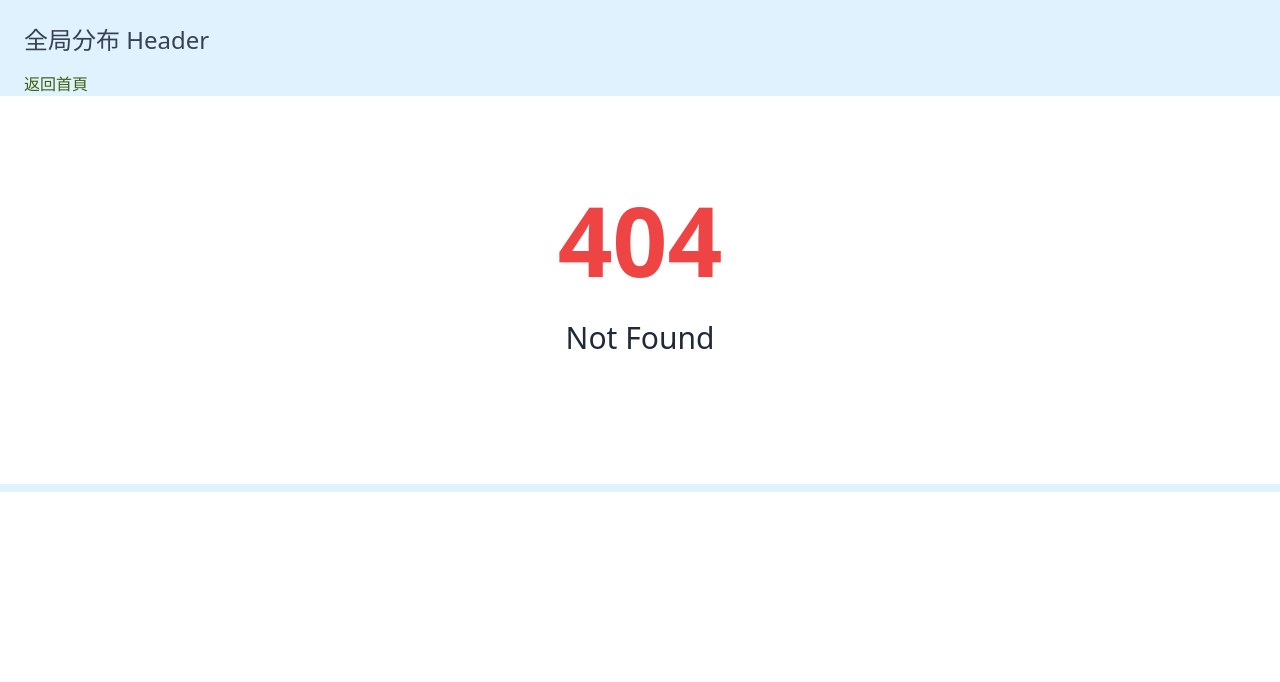
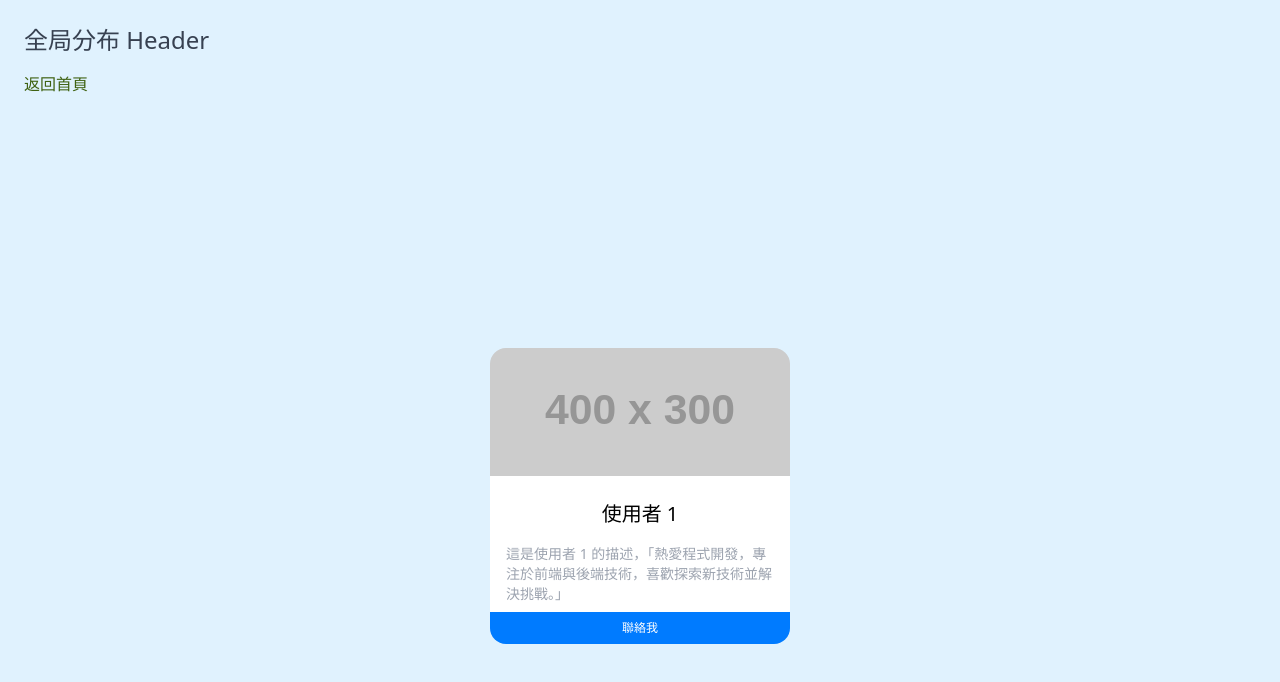
Before and after one commit to luap580101/chen-nuxt-app, a Nuxt app: page /channel/1 in a window 1280 px wide. Before the commit this address had no page. Shown: the top 682 px of the page. Built offline with nearby package versions, Linux system fonts and the light colour scheme.

Commit message:
[modify] 建立個人卡片

```diff
--- /dev/null
+++ b/api/channel.js
@@ -0,0 +1,17 @@
+export const getChannelById = async (id) => {
+  try {
+    const response = {
+      fakeData: {
+        id: id,
+        name: `使用者 ${id}`,
+        description: `這是使用者 ${id} 的描述，「熱愛程式開發，專注於前端與後端技術，喜歡探索新技術並解決挑戰。」`,
+        age: 29,
+        image: "https://fakeimg.pl/400x300/",
+      },
+    };
+    return response.fakeData;
+  } catch (error) {
+    console.error(`無法獲取商品 ID ${id} 資料:`, error);
+    throw error;
+  }
+};
--- /dev/null
+++ b/pages/channel/[uid].vue
@@ -0,0 +1,49 @@
+<template>
+
+  <div class="flex flex-col min-h-screen item-center justify-center">
+    <div v-if="channel" class="w-full flex items-center justify-center">
+      <div class="flex flex-col w-[300px] rounded-2xl overflow-hidden hover:translate-y-[-10px] duration-300">
+        <img :src="channel.image" :alt="channel.name" class="w-full h-32 object-cover" />
+        <div class="flex flex-col pt-6 pb-2 px-4 bg-white">
+          <h2 class="flex text-xl items-center justify-center pb-4">{{ channel.name }}</h2>
+          <div class="flex text-gray-400 text-sm">{{ channel.description }}</div>
+        </div>
+        <div @click="connectUser"
+          class="flex px-12 py-2 text-xs text-white bg-[#007bff] hover:bg-[#0056b3] items-center justify-center cursor-pointer transition-colors duration-300 ease-in-out">
+          聯絡我</div>
+
+      </div>
+
+    </div>
+  </div>
+</template>
+<script setup>
+import { getChannelById } from "@/api/channel"
+import { useRoute } from "vue-router"
+import { ref, onMounted } from "vue"
+
+const router = useRoute()
+const channel = ref(null);
+
+const fetchChannel = async () => {
+  const channelId = router.params.uid;
+  try {
+    const fetchedChannel = await getChannelById(channelId)
+    channel.value = fetchedChannel
+  } catch (e) {
+    console.error("失敗", e)
+  }
+
+}
+
+const connectUser = () => {
+  const userId = router.params.uid
+  window.alert(`正在幫你聯繫 ${userId} 使用者`)
+}
+
+
+onMounted(() => {
+  fetchChannel()
+})
+
+</script>
```
